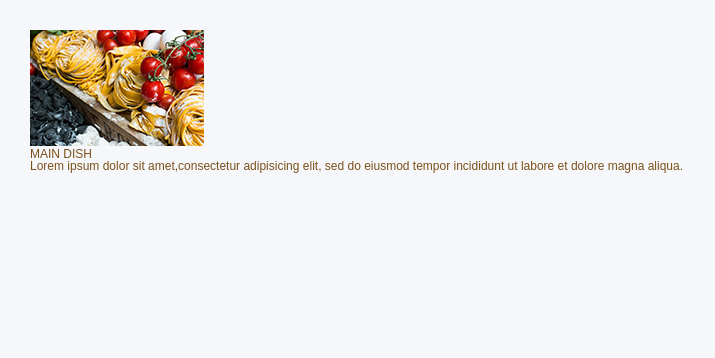
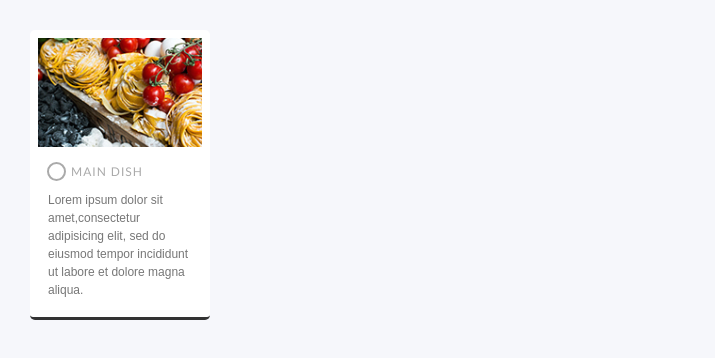
Before and after one commit to patatachan46/Grid-layout, a plain HTML site: page index.html in a window 1280 px wide. Shown: the whole page, without its empty margins (0-715 px from the left). Drawn offline with Linux system fonts and the light colour scheme.

Commit message:
force commit

```diff
--- a/css/style.css
+++ b/css/style.css
@@ -17,3 +17,63 @@ a:link, a:visited, a:hover, a:active {
   color: #7c5119;
   text-decoration: none;
 }
+/*---------------------------------------------------------------
+itemのcss
+----------------------------------------------------------------*/
+.item {
+  width: 180px;
+  margin-bottom: 4px;
+  padding: 8px;
+  border-bottom: 3px solid;
+  border-radius: 5px;
+  background-color: #fff;
+}
+.item .image {
+  display: block;
+  width: 100%;
+}
+
+/*---------------------------------------------------------------
+categoryのcss
+----------------------------------------------------------------*/
+.item .category {
+  margin: 15px 9px 10px;
+  color: #aaa;
+  letter-spacing: 1px;
+  font-family: "Trebuchet MS", "Hiragino Kaku Gothic ProN", Meiryo, sans-serif;
+}
+/*---------------------------------------------------------------
+.category::beforeのcss
+----------------------------------------------------------------*/
+.item .category::before {
+  content: '';
+  display: inline-block;
+  width: 19px;
+  height: 19px;
+  margin-right: 5px;
+  border: 2px solid;
+  border-radius: 50%;
+  vertical-align: -5px;
+}
+/*---------------------------------------------------------------
+.descritionのcss
+----------------------------------------------------------------*/
+.item .description {
+  margin: 10px;
+  line-height: 1.5;
+}
+/*---------------------------------------------------------------
+.item内のa要素のcss
+----------------------------------------------------------------*/
+.item > a {
+  display: block;
+  margin: -8px -8px -11px;
+  padding: 8px 8px 11px;
+  border-radius: inherit;
+  color: #777;
+  transition: all 0.3s;
+}
+.item > a:hover {
+  box-shadow: 0 0 6px -1px rgba(0, 0, 0, 0.3);
+  opacity: 0.8;
+}
```
